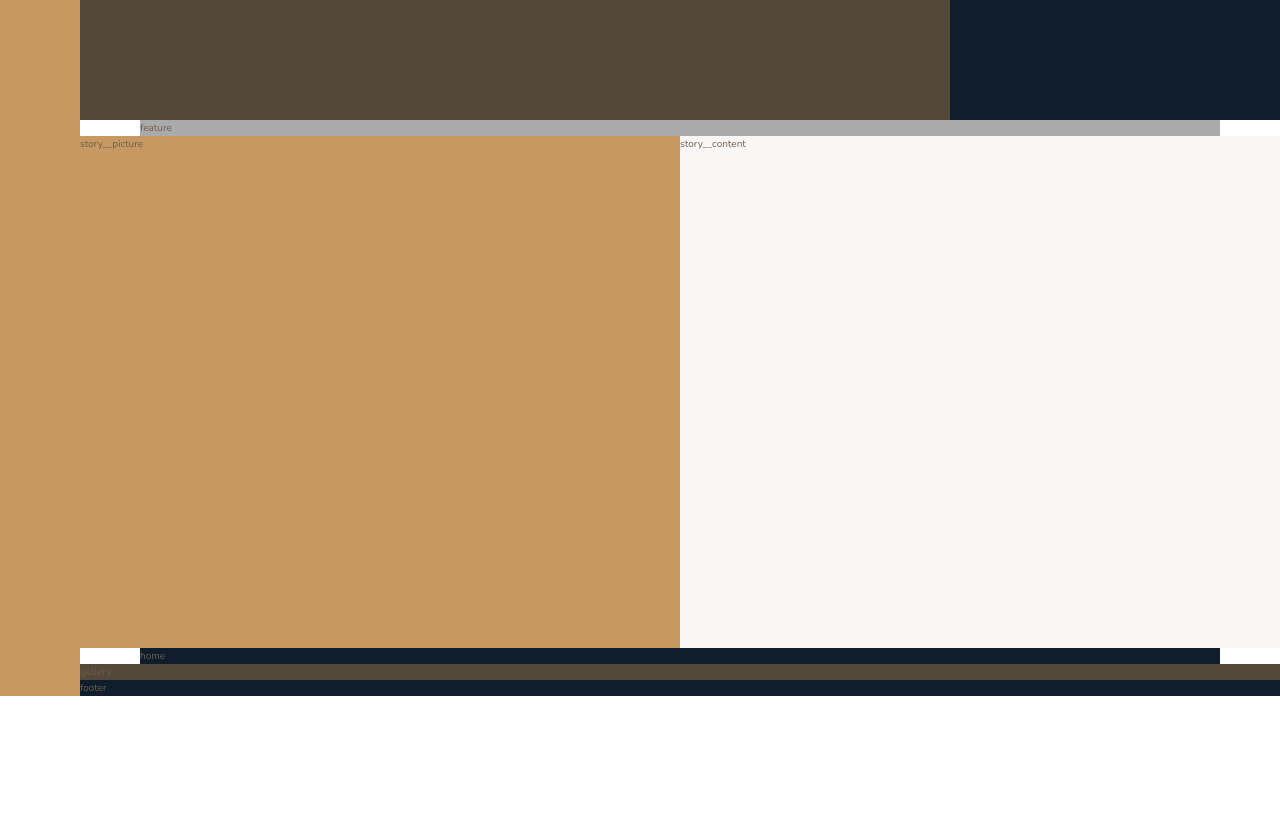
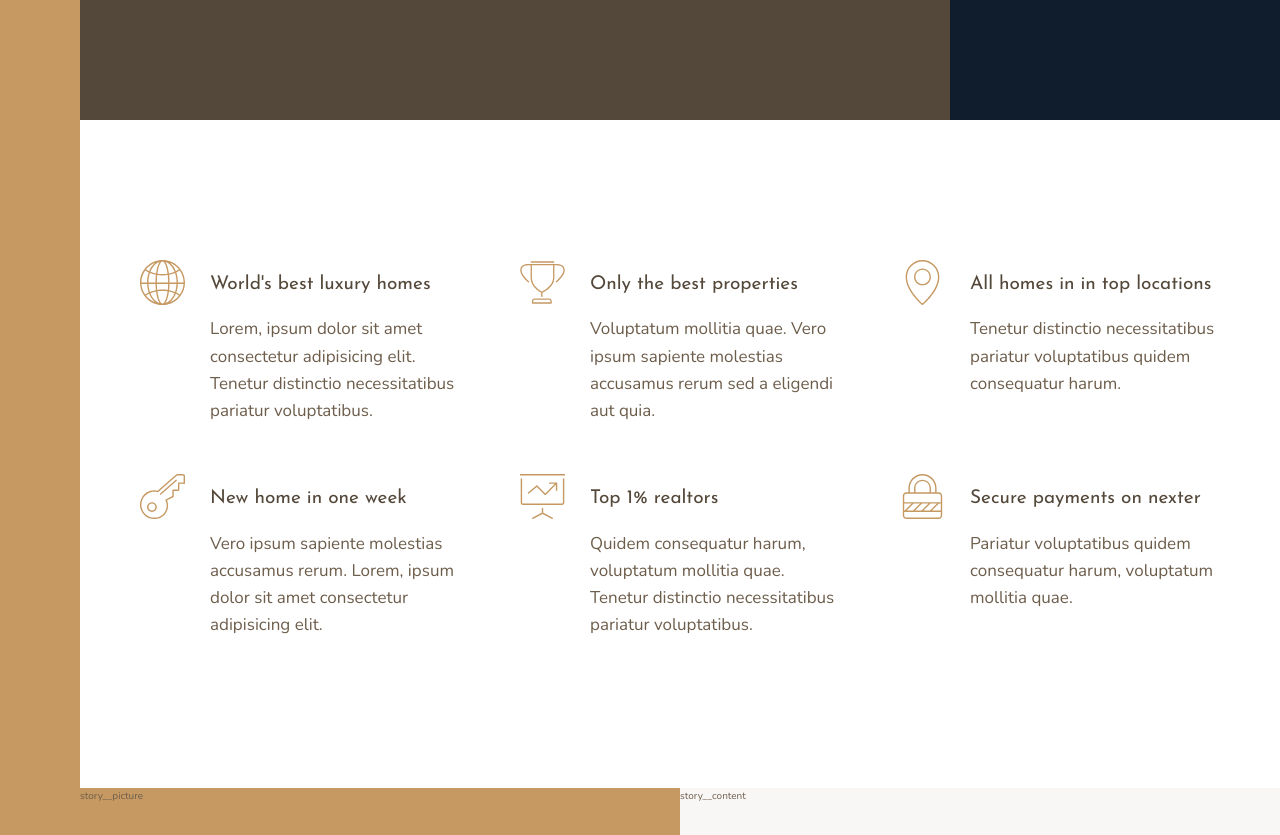
Before and after one commit to chianglynn/advancedcssandsass-projects, a website: page Nexter/index.html in a window 1280 px wide. Shown: the part 520-1355 px from the top of the page. Before the commit the page ends 1216 px from the top, so only its background shows below. Drawn offline with nearby package versions, Linux system fonts and the light colour scheme.

Commit message:
Style features section

```diff
--- a/Nexter/index.html
+++ b/Nexter/index.html
@@ -22,7 +22,60 @@
 
     <div class="realtors">top 3</div>
 
-    <section class="features">feature</section>
+    <section class="features">
+        <div class="feature">
+            <svg class="feature__icon">
+                <use xlink:href="img/sprite.svg#icon-global"></use>
+            </svg>
+            <h4 class="heading-4 heading-4--dark">World's best luxury homes</h4>
+            <p class="feature__text">Lorem, ipsum dolor sit amet consectetur adipisicing elit. Tenetur distinctio
+                necessitatibus pariatur voluptatibus.</p>
+        </div>
+
+        <div class="feature">
+            <svg class="feature__icon">
+                <use xlink:href="img/sprite.svg#icon-trophy"></use>
+            </svg>
+            <h4 class="heading-4 heading-4--dark">Only the best properties</h4>
+            <p class="feature__text">Voluptatum mollitia quae. Vero ipsum sapiente molestias accusamus rerum sed a
+                eligendi aut quia.</p>
+        </div>
+
+        <div class="feature">
+            <svg class="feature__icon">
+                <use xlink:href="img/sprite.svg#icon-map-pin"></use>
+            </svg>
+            <h4 class="heading-4 heading-4--dark">All homes in in top locations</h4>
+            <p class="feature__text">Tenetur distinctio necessitatibus pariatur voluptatibus quidem consequatur harum.
+            </p>
+        </div>
+
+        <div class="feature">
+            <svg class="feature__icon">
+                <use xlink:href="img/sprite.svg#icon-key"></use>
+            </svg>
+            <h4 class="heading-4 heading-4--dark">New home in one week</h4>
+            <p class="feature__text">Vero ipsum sapiente molestias accusamus rerum. Lorem, ipsum dolor sit amet
+                consectetur adipisicing elit.</p>
+        </div>
+
+        <div class="feature">
+            <svg class="feature__icon">
+                <use xlink:href="img/sprite.svg#icon-presentation"></use>
+            </svg>
+            <h4 class="heading-4 heading-4--dark">Top 1% realtors</h4>
+            <p class="feature__text">Quidem consequatur harum, voluptatum mollitia quae. Tenetur distinctio
+                necessitatibus pariatur voluptatibus.</p>
+        </div>
+
+        <div class="feature">
+            <svg class="feature__icon">
+                <use xlink:href="img/sprite.svg#icon-lock"></use>
+            </svg>
+            <h4 class="heading-4 heading-4--dark">Secure payments on nexter</h4>
+            <p class="feature__text">Pariatur voluptatibus quidem consequatur harum, voluptatum mollitia quae.</p>
+        </div>
+    </section>
 
     <div class="story__pictures">story__picture</div>
 
--- a/Nexter/sass/_features.scss
+++ b/Nexter/sass/_features.scss
@@ -1,4 +1,28 @@
 .features {
-    grid-column     : center-start / center-end;
-    background-color: var(--color-grey-light-2);
+    grid-column          : center-start / center-end;
+    display              : grid;
+    grid-template-columns: repeat(auto-fit, minmax(25rem, 1fr));
+    grid-gap             : 6rem;
+    align-items          : start;
+    margin               : 15rem 0;
 }
+
+.feature {
+    display              : grid;
+    grid-template-columns: min-content 1fr;
+    grid-row-gap         : 1.5rem;
+    grid-column-gap      : 2.5rem;
+
+    &__icon {
+        grid-row : 1 / span 2;
+        width    : 4.5rem;
+        height   : 4.5rem;
+        transform: translateY(-1rem);
+        fill     : var(--color-primary);
+    }
+
+    &__text {
+        grid-column: 2 / -1;
+        font-size  : 1.7rem;
+    }
+}
--- a/Nexter/sass/_typography.scss
+++ b/Nexter/sass/_typography.scss
@@ -0,0 +1,29 @@
+%heading {
+    font-family: var(--font-display);
+    font-weight: 400;
+}
+
+.heading-1 {
+    @extend %heading;
+}
+
+.heading-2 {
+    @extend %heading;
+}
+
+.heading-3 {
+    @extend %heading;
+}
+
+.heading-4 {
+    @extend %heading;
+    font-size: 1.9rem;
+
+    &--light {
+        color: var(--color-grey-light-1);
+    }
+
+    &--dark {
+        color: var(--color-grey-dark-1);
+    }
+}
```
Also changed, not shown: Nexter/css/style.css.
